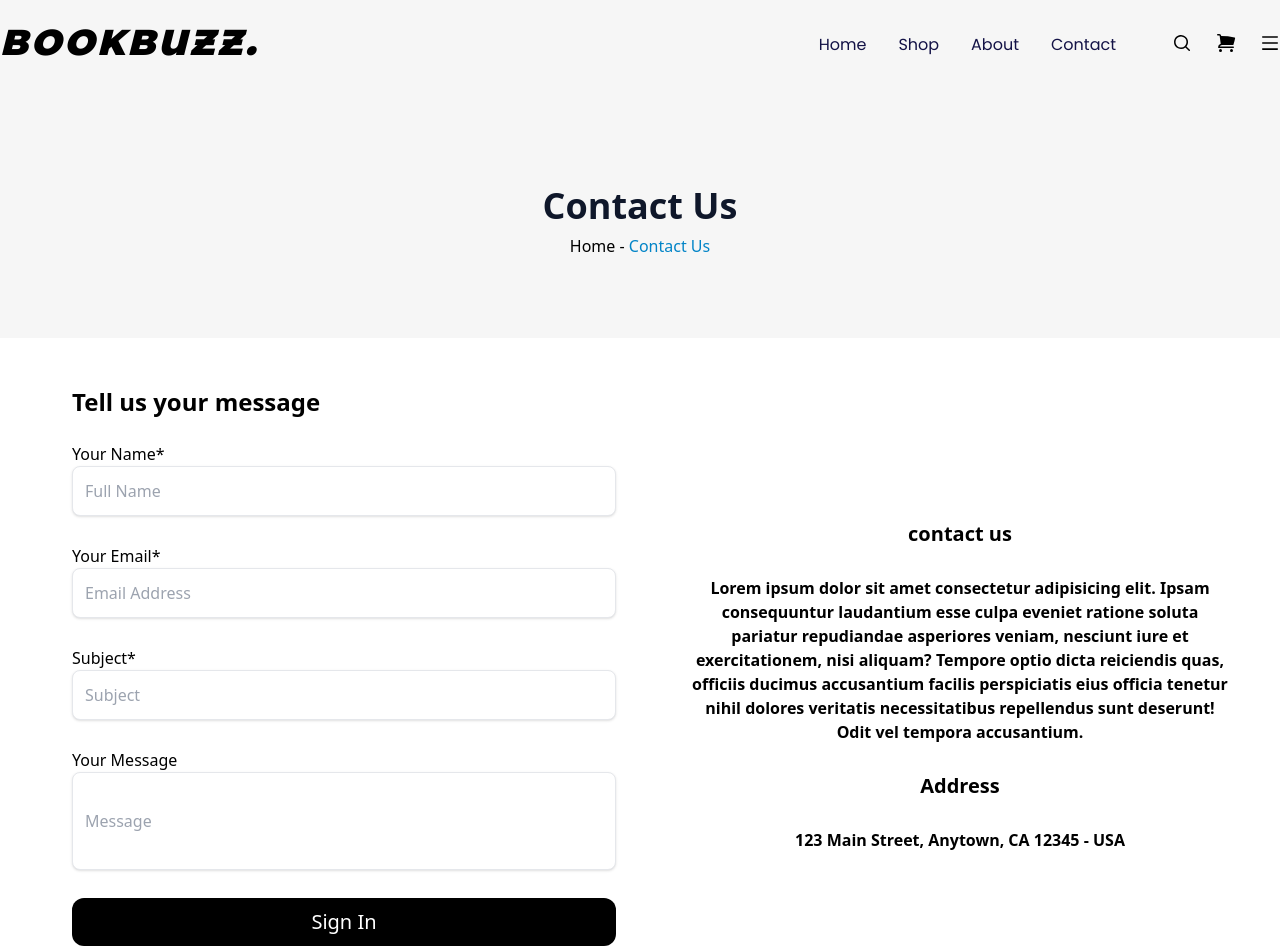
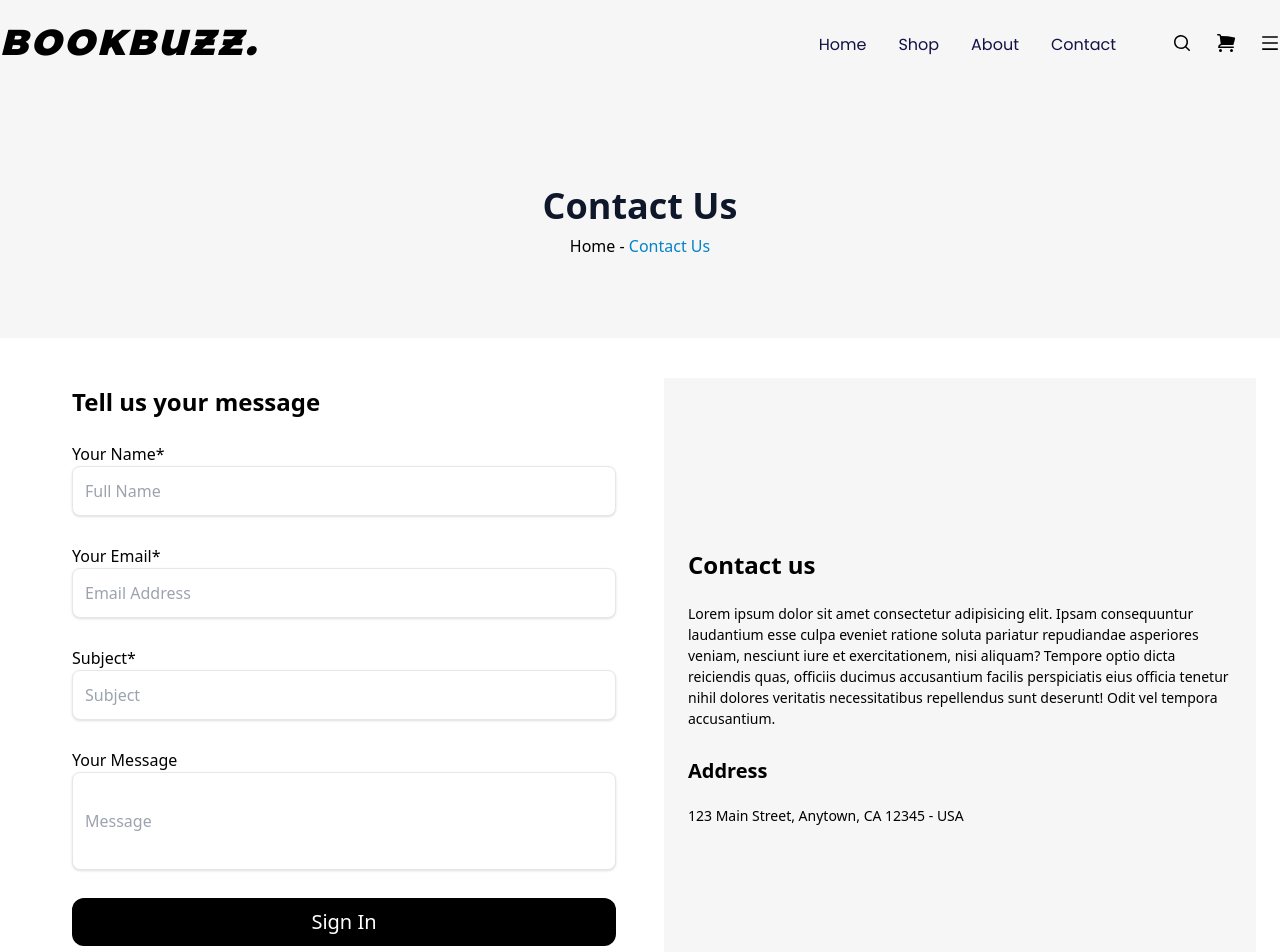
Before and after one commit to ardy-yusuf-wibawa/React-Bookbuzz, a React (Create React App) app: page /contact in a window 1280 px wide. Shown: the top 952 px of the page. Built offline with nearby package versions, Linux system fonts and the light colour scheme.

Commit message:
update ui

```diff
--- a/src/pages/about.tsx
+++ b/src/pages/about.tsx
@@ -14,9 +14,9 @@ const aboutUs = (): React.ReactElement => {
         </div>
       </div>
       {/* Intro Section */}
-      <div className='inline-block md:flex items-center justify-center mx-auto px-4'>
-        <div className='w-1/2 '>
-          <h1 className='font-extrabold leading-[43.57px]'>WELCOME TO BOOKBUZZ</h1>
+      <div className='inline-block md:flex items-center justify-center mx-auto px-4 max-w-7xl text-center'>
+        <div className='w-1/2 max-w-[500px] items-center mx-auto'>
+          <h1 className='font-extrabold leading-[43.57px] text-[36px]'>WELCOME TO BOOKBUZZ</h1>
           <p className='font-normal text-sm mt-3'>
             Welcome to our online bookstore! We have a vast collection of books <br /> for all ages
             and interests, with the option to purchase online for home <br /> delivery or pickup at
@@ -53,7 +53,7 @@ const aboutUs = (): React.ReactElement => {
           </div>
         </div>
       </div>
-      <div className='grid lg:grid-cols-2 mt-20 gap-8 sm:grid-cols-1'>
+      <div className='flex max-w-7xl mx-auto items-center justify-center text-center gap-[100px] mt-[150px]'>
         <div className=''>
           <h1 className='font-bold text-2xl leading-[29.05px]'>OUR MESSAGE</h1>
           <p className='font normal text-sm'>
@@ -75,7 +75,8 @@ const aboutUs = (): React.ReactElement => {
           <p className='font normal text-sm'>quarta decima et quinta decima.</p>
         </div>
       </div>
-      <div className='mt-4'>
+      <div className='flex items-center text-center max-w-7xl mx-auto flex-column justify-center mt-[50px] mb-[100px]'>
+        <div className='flex flex-col'>
           <h1 className='text-[32px] font-bold'>OUR GOAL</h1>
           <p className='font normal text-sm'>
           Mirum est notare quam littera gothica, quam nunc putamus parum
@@ -85,6 +86,7 @@ const aboutUs = (): React.ReactElement => {
           </p>
           <p className='font normal text-sm'>quarta decima et quinta decima.</p>
         </div>
+      </div>
       <Footer />
     </div>
   )
--- a/src/pages/contactUs.tsx
+++ b/src/pages/contactUs.tsx
@@ -15,7 +15,7 @@ function ContactUs(): React.ReactElement {
           </div>
         </div>
 
-        <div className='container px-6 mx-auto max-w-md sm:max-w-xl md:max-w-5xl lg:flex lg:max-w-full'>
+        <div className='container px-6 mx-auto max-w-md sm:max-w-xl md:max-w-5xl lg:flex lg:max-w-7xl pb-[100px]'>
           <div className='lg:p-12 lg:flex-1'>
             <div className='text-2xl font-bold mb-6'>Tell us your message</div>
             <form action=''>
@@ -69,18 +69,18 @@ function ContactUs(): React.ReactElement {
             </form>
           </div>
 
-          <div className='mt-10 font-sans text-center font-semibold text-md lg:flex lg:flex-1 flex-wrap lg:p-6'>
-            <div className='lg:m-auto'>
-              <h1 className='mb-7 text-xl'>contact us</h1>
-              <p className='mb-7'>
+          <div className='mt-10 font-sans text-left text-md lg:flex lg:flex-1 flex-wrap lg:p-6 bg-[#f6f6f6] justify-start items-start'>
+            <div className='lg:m-auto '>
+              <h1 className='mb-5 text-[24px] font-bold'>Contact us</h1>
+              <p className='mb-7 font-regular text-[14px]'>
                 Lorem ipsum dolor sit amet consectetur adipisicing elit. Ipsam consequuntur
                 laudantium esse culpa eveniet ratione soluta pariatur repudiandae asperiores veniam,
                 nesciunt iure et exercitationem, nisi aliquam? Tempore optio dicta reiciendis quas,
                 officiis ducimus accusantium facilis perspiciatis eius officia tenetur nihil dolores
                 veritatis necessitatibus repellendus sunt deserunt! Odit vel tempora accusantium.
               </p>
-              <h3 className='mb-7 text-xl'>Address</h3>
-              <h3>123 Main Street, Anytown, CA 12345 - USA</h3>
+              <h3 className='mb-5 text-xl font-bold'>Address</h3>
+              <h3 className='text-[14px]'>123 Main Street, Anytown, CA 12345 - USA</h3>
             </div>
           </div>
         </div>
```
Lines whose indentation alone changed are shown as unchanged.
